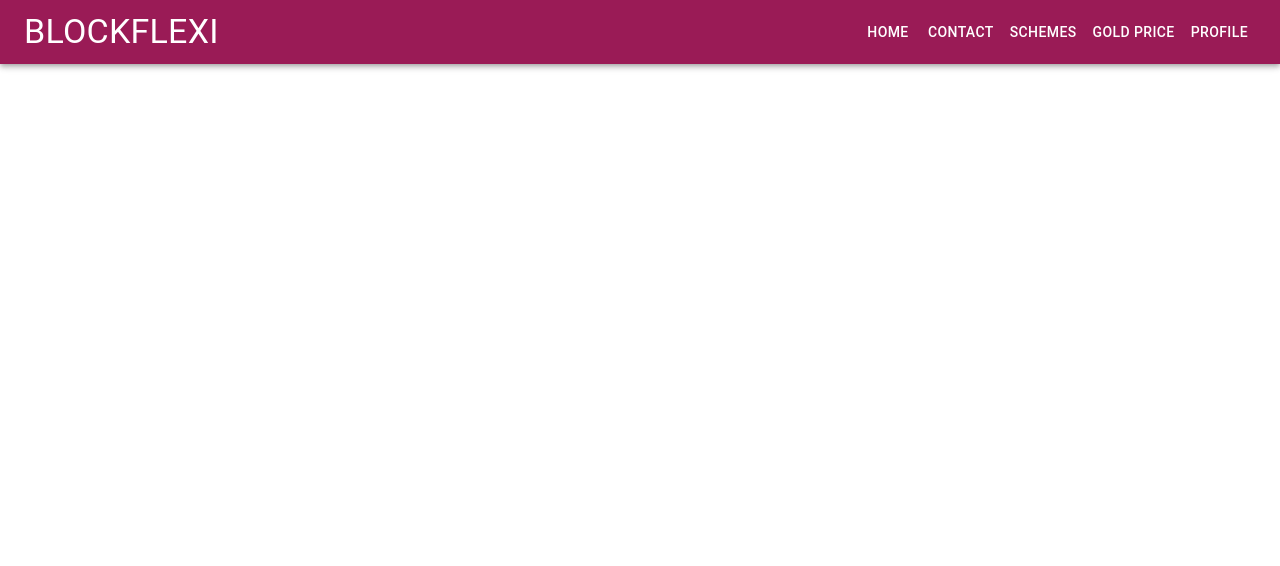
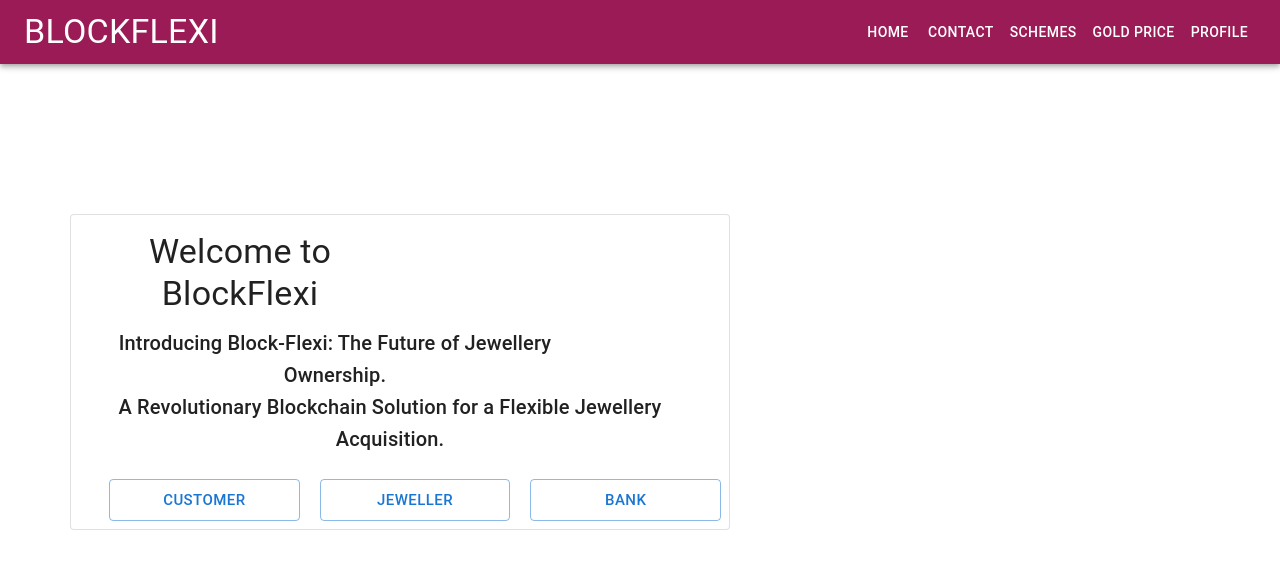
Before and after one commit to Selva1712098/BlockFlexi, a React (Create React App) app in the folder blockflexi/: page / in a window 1280 px wide. Shown: the top 566 px of the page. Built offline with nearby package versions, Linux system fonts and the light colour scheme.

Commit message:
added description

```diff
--- a/blockflexi/src/components/Header.js
+++ b/blockflexi/src/components/Header.js
@@ -1,5 +1,5 @@
 import React from 'react';
-import { AppBar, Toolbar, Typography, Button,Popover,List,ListItem,ListItemText } from '@mui/material';
+import { AppBar, Toolbar, Typography, Button,Popover,List,ListItem,ListItemText,Card,CardContent,CardActions} from '@mui/material';
 
 function Header() {
     const [anchorEl, setAnchorEl] = React.useState(null);
@@ -51,7 +51,9 @@ function Header() {
               <ListItemText primary="Current Gold Price per gm" style={listitemtext}/>
             </ListItem>
             <ListItem >
-              <ListItemText primary="Rs.22,500" style={listitemtext}/>
+              <ListItemText primary="Rs.22,500" style={{fontSize:'14px',
+        fontWeight:'bold',
+        color:'#000'}}/>
             </ListItem>
 
           </List>
@@ -59,6 +61,30 @@ function Header() {
         <Button color="inherit">Profile</Button>
       </Toolbar>
     </AppBar>
+    <Card style={{ margin: '150px  550px 0  70px',Width:'400px'}} variant="outlined" raised="true">
+        <CardContent>
+          <Typography variant="h4" component="h2" style={{ marginRight:"320px",marginBottom:"12px"  }}>
+            Welcome to BlockFlexi
+          </Typography>
+          <Typography variant="h6" component="h2" style={{ marginRight:"130px" }}>
+          Introducing Block-Flexi: The Future of Jewellery Ownership.
+          </Typography>
+          <Typography variant="h6" component="h2" style={{ marginRight:"20px" }}>
+            A Revolutionary Blockchain Solution for a Flexible Jewellery Acquisition.
+          </Typography>
+        </CardContent>
+        <CardActions style={{ display: 'flex' }}>
+          <Button size="large" variant="outlined"  style={{marginLeft:"30px",width:"200px"}}>
+            Customer
+          </Button>
+          <Button size="large"  variant="outlined"   style={{marginLeft:"20px",width:"200px"}}>
+            Jeweller
+          </Button>
+          <Button size="large"  variant="outlined"   style={{marginLeft:"20px",width:"200px"}}>
+            Bank
+          </Button>
+        </CardActions>
+      </Card>
 
     </div>
   );
```
